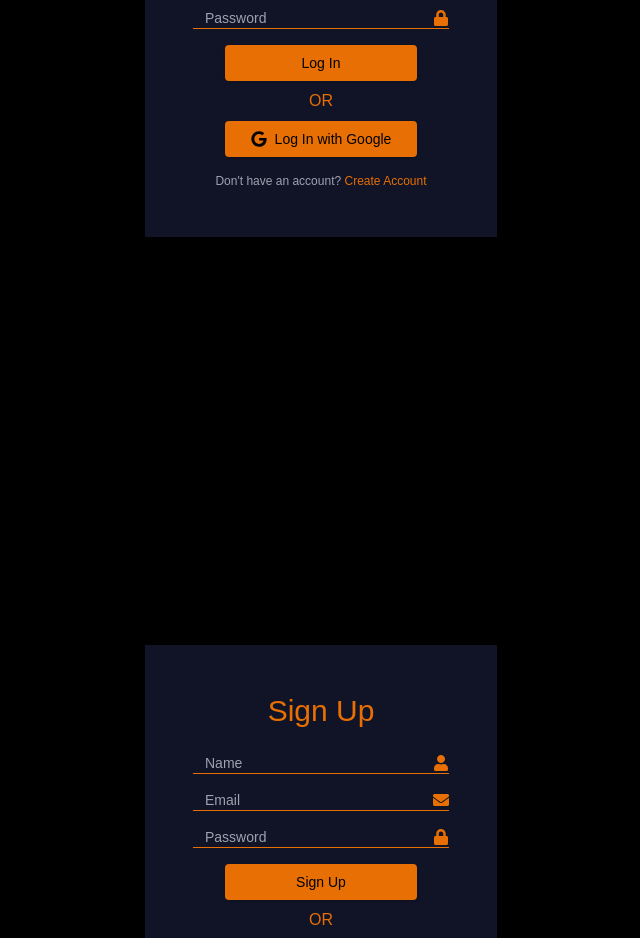
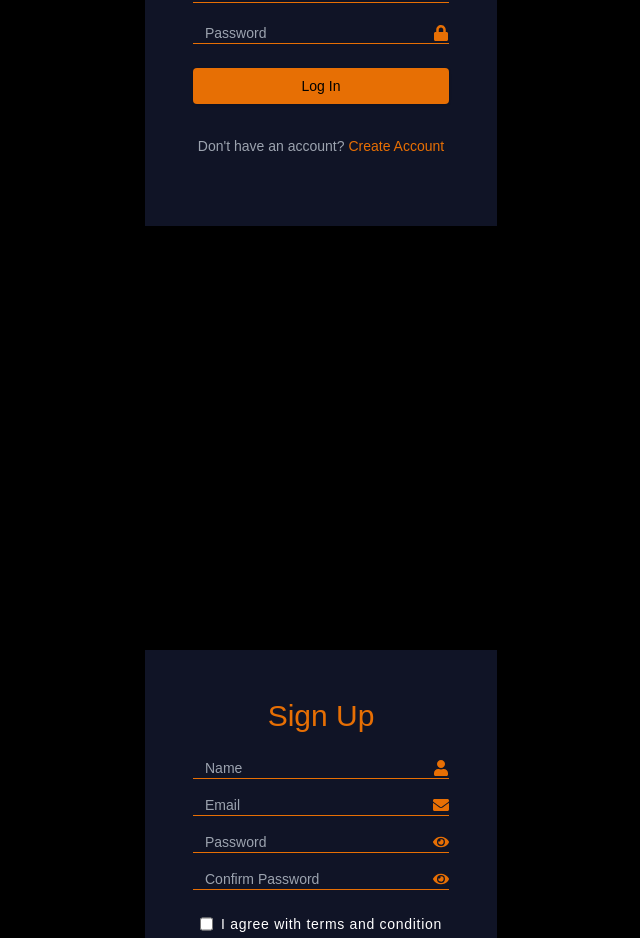
Before and after one commit to MLSAKIIT/weave-frontend, a Next.js app: page / in a window 1280 px wide. Shown: the part 350-1288 px from the top of the page, without its empty margins (319-959 px from the left). Built offline with nearby package versions, Linux system fonts and the light colour scheme.

Commit message:
Refactoring code and removing  abstractions.

```diff
--- a/src/app/page.tsx
+++ b/src/app/page.tsx
@@ -1,11 +1,10 @@
-import { Button } from "@/components/ui/button";
 import  Login  from "@/components/ui/login";
 import  Signup  from "@/components/ui/signup";
 
 export default function Home() {
   return (
     <>
-    <Login />
+    <Login  />
 
     <Signup/>
     </>
--- a/src/components/ui/auth-form.tsx
+++ /dev/null
@@ -1,52 +0,0 @@
-import { FaEnvelope, FaLock, FaGoogle, FaUser } from "react-icons/fa";
-import { Button } from "@/components/ui/button";
-import React, { JSX } from "react";
-
-interface AuthFormProps {
-  title: string;
-  buttonText: string;
-  extraFields?: { name: string; type: string; placeholder: string; icon?: JSX.Element }[];
-  footerText: string;
-  footerLink: string;
-  footerLinkText: string;
-}
-
-export function AuthForm({ title, buttonText, extraFields = [], footerText, footerLink, footerLinkText }: AuthFormProps) {
-  return (
-    <div className="flex items-center justify-center min-h-screen bg-black">
-      <div className="bg-[#101426] shadow-lg flex flex-col items-center py-12 px-12">
-        <h1 className="text-3xl text-[#E76F04] mb-6">{title}</h1>
-
-        {/* Dynamic Input Fields */}
-        {extraFields.map((field, index) => (
-          <div key={index} className="flex items-center w-[16rem] mb-4 border-b border-[#E76F04]">
-            <input
-              type={field.type}
-              placeholder={field.placeholder}
-              className="bg-transparent outline-none flex-1 text-sm pl-3"
-            />
-            {field.icon}
-          </div>
-        ))}
-
-        {/* Login/Signup Button */}
-        <Button className="w-3/4 bg-[#E76F04] text-black hover:opacity-90 transition">
-          {buttonText}
-        </Button>
-
-        {/* OR Divider */}
-        <div className="text-[#E76F04] my-2">OR</div>
-
-        {/* Google Login Button */}
-        <Button className="w-3/4 bg-[#E76F04] text-black flex items-center justify-center gap-2 hover:opacity-90 transition">
-          <FaGoogle /> {buttonText} with Google
-        </Button>
-
-        {/* Footer Link */}
-        <p className="text-gray-400 mt-4 text-xs">
-          {footerText} <a href={footerLink} className="text-[#E76F04] hover:underline">{footerLinkText}</a>
-        </p>
-      </div>
-    </div>
-  );
-}
--- a/src/components/ui/login.tsx
+++ b/src/components/ui/login.tsx
@@ -1,18 +1,42 @@
-import  { AuthForm } from "../ui/auth-form";
 import { FaEnvelope, FaLock } from "react-icons/fa";
+import { Button } from "@/components/ui/button";
 
 export default function Login() {
   return (
-    <AuthForm
-      title="Log In"
-      buttonText="Log In"
-      extraFields={[
-        { name: "email", type: "email", placeholder: "Email", icon: <FaEnvelope className="text-[#E76F04]" /> },
-        { name: "password", type: "password", placeholder: "Password", icon: <FaLock className="text-[#E76F04]" /> },
-      ]}
-      footerText="Don't have an account?"
-      footerLink="/register"
-      footerLinkText="Create Account"
-    />
+    <div className="flex items-center justify-center min-h-screen bg-black">
+      <div className="bg-[#101426] shadow-lg flex flex-col items-center py-12 px-12 w-[22rem] h-[22rem]">
+        <h1 className="text-3xl text-[#E76F04] mb-6">Log In</h1>
+
+        {/* Email Input */}
+        <div className="flex items-center w-full mb-5 border-b border-[#E76F04]">
+          <input
+            type="email"
+            placeholder="Email"
+            className="bg-transparent outline-none text-white flex-1 text-sm pl-3"
+          />
+          <FaEnvelope className="text-[#E76F04]" />
+        </div>
+
+        {/* Password Input */}
+        <div className="flex items-center w-full mb-6 border-b border-[#E76F04]">
+          <input
+            type="password"
+            placeholder="Password"
+            className="bg-transparent outline-none text-white flex-1 text-sm pl-3"
+          />
+          <FaLock className="text-[#E76F04]" />
+        </div>
+
+        {/* Login Button */}
+        <Button className="w-full bg-[#E76F04] text-black hover:opacity-90 transition mb-4">
+          Log In
+        </Button>
+
+        {/* Sign Up Link */}
+        <p className="text-gray-400 mt-4 text-sm">
+          Don't have an account? <a href="/register" className="text-[#E76F04] hover:underline">Create Account</a>
+        </p>
+      </div>
+    </div>
   );
 }
--- a/src/components/ui/signup.tsx
+++ b/src/components/ui/signup.tsx
@@ -1,19 +1,66 @@
-import  { AuthForm } from "../ui/auth-form";
-import { FaEnvelope, FaLock, FaUser } from "react-icons/fa";
+import { FaEnvelope, FaLock, FaUser, FaEye } from "react-icons/fa";
+import { Button } from "@/components/ui/button";
 
 export default function Signup() {
   return (
-    <AuthForm
-      title="Sign Up"
-      buttonText="Sign Up"
-      extraFields={[
-        { name: "name", type: "text", placeholder: "Name", icon: <FaUser className="text-[#E76F04]" /> },
-        { name: "email", type: "email", placeholder: "Email", icon: <FaEnvelope className="text-[#E76F04]" /> },
-        { name: "password", type: "password", placeholder: "Password", icon: <FaLock className="text-[#E76F04]" /> },
-      ]}
-      footerText="Already have an account?"
-      footerLink="/login"
-      footerLinkText="Log In"
-    />
+    <div className="flex items-center justify-center min-h-screen bg-black">
+      <div className="bg-[#101426] shadow-lg flex flex-col items-center py-12 px-12 w-[22rem] h-[25rem]">
+        <h1 className="text-3xl text-[#E76F04] mb-6">Sign Up</h1>
+
+        {/* Name Input */}
+        <div className="flex items-center w-full mb-4 border-b border-[#E76F04]">
+          <input
+            type="text"
+            placeholder="Name"
+            className="bg-transparent outline-none flex-1 text-sm pl-3 text-white"
+          />
+          <FaUser className="text-[#E76F04]" />
+        </div>
+
+        {/* Email Input */}
+        <div className="flex items-center w-full mb-4 border-b border-[#E76F04]">
+          <input
+            type="email"
+            placeholder="Email"
+            className="bg-transparent outline-none flex-1 text-sm pl-3 text-white"
+          />
+          <FaEnvelope className="text-[#E76F04]" />
+        </div>
+
+        {/* Password Input */}
+        <div className="flex items-center w-full mb-4 border-b border-[#E76F04]">
+          <input
+            type="password"
+            placeholder="Password"
+            className="bg-transparent outline-none flex-1 text-sm pl-3 text-white"
+          />
+          <FaEye className="text-[#E76F04]" />
+        </div>
+
+        {/* Confirm Password Input */}
+        <div className="flex items-center w-full mb-6 border-b border-[#E76F04]">
+          <input
+            type="password"
+            placeholder="Confirm Password"
+            className="bg-transparent outline-none flex-1 text-sm pl-3 text-white"
+          />
+          <FaEye className="text-[#E76F04]" />
+        </div>
+        <div className="flex mb-4">
+          <input type="checkbox" />
+          <p className="text-white text-sm tracking-wider pl-2">I agree with terms and condition</p>
+        </div>
+
+        {/* Sign Up Button */}
+        <Button className="w-full bg-[#E76F04] text-black hover:opacity-90 transition">
+          Sign Up
+        </Button>
+
+        {/* Login Link */}
+        <p className="text-gray-400 mt-4 text-sm">
+          Already have an account? <a href="/login" className="text-[#E76F04] hover:underline">Log In</a>
+        </p>
+      </div>
+    </div>
   );
 }
```
